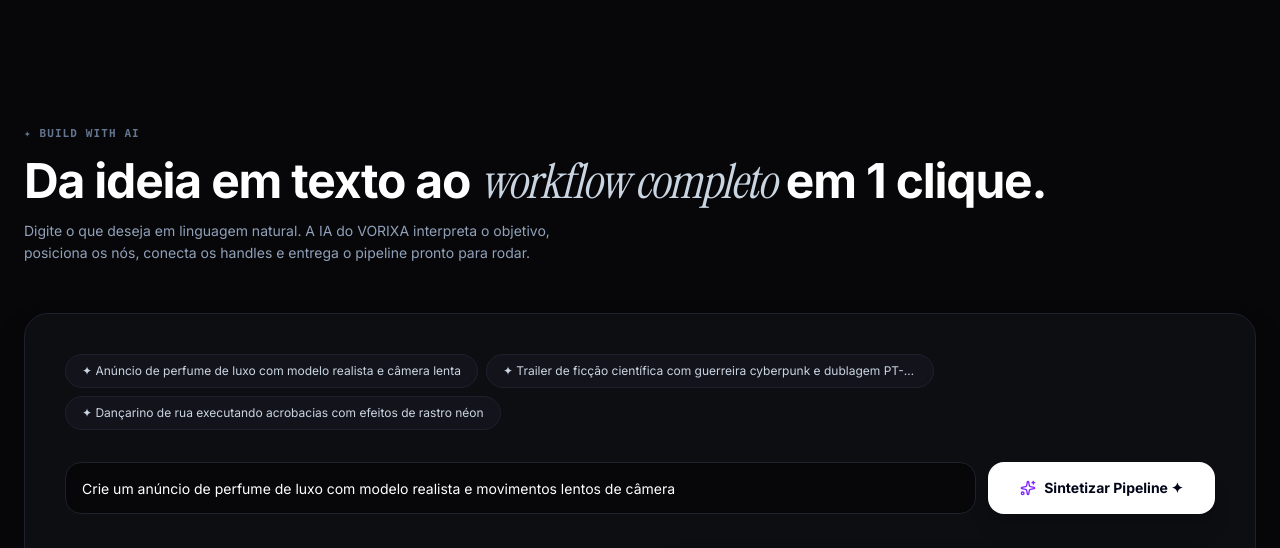
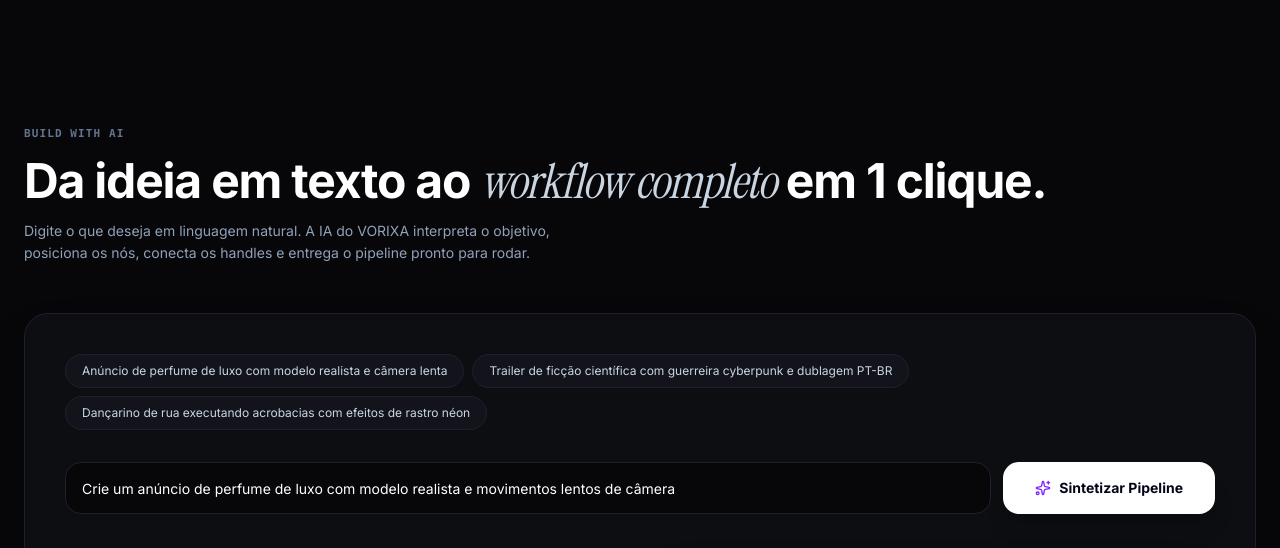
Before and after one commit to pitarf/vortixa, a Next.js app: page / in a window 1280 px wide. Shown: the part 3840-4388 px from the top of the page. Built offline with nearby package versions, Linux system fonts and the light colour scheme; no server answers.

Commit message:
style: remover caracteres de estrelas e emojis nos rotulos e textos da interface

```diff
--- a/app/dashboard/library/page.tsx
+++ b/app/dashboard/library/page.tsx
@@ -148,7 +148,7 @@ export default function LibraryPage() {
         }),
       });
 
-      toast.success("✦ Mídia carregada no VORIXA FLOW!");
+      toast.success("Mídia carregada no VORIXA FLOW!");
       router.push(`/dashboard/flow/${flow.id}`);
     } catch (e: any) {
       toast.error(e.message || "Não foi possível abrir no Flow.");
--- a/app/home2/page.tsx
+++ b/app/home2/page.tsx
@@ -222,7 +222,7 @@ export default function Home2Page() {
         <div className="text-center space-y-5 max-w-4xl mx-auto">
           <div className="inline-flex items-center gap-2 px-4 py-1.5 rounded-full bg-[#13141B] border border-violet-500/30 shadow-inner text-violet-300 text-xs font-mono font-semibold backdrop-blur-md">
             <span className="w-2 h-2 rounded-full bg-emerald-400 animate-ping" />
-            <span>✦ O Estúdio Audiovisual com IA Mais Completo do Brasil</span>
+            <span>O Estúdio Audiovisual com IA Mais Completo do Brasil</span>
           </div>
 
           <h1 className="text-4xl sm:text-5xl md:text-6xl lg:text-[64px] font-black text-white tracking-tight leading-[1.12]">
@@ -474,7 +474,7 @@ export default function Home2Page() {
               </div>
               <h4 className="text-base font-bold text-white">Defina o Visual Base (FLUX.1)</h4>
               <p className="text-xs text-slate-400 leading-relaxed">
-                Escreva o conceito ou use o assistente "✦ Build with AI". O FLUX.1 gera a imagem do personagem ou produto com iluminação de cinema e proporção exata.
+                Escreva o conceito ou use o assistente "Build with AI". O FLUX.1 gera a imagem do personagem ou produto com iluminação de cinema e proporção exata.
               </p>
             </div>
             <div className="p-3 bg-[#070709] border border-[#1E202E] rounded-xl text-[11px] font-mono text-cyan-400">
@@ -633,7 +633,7 @@ export default function Home2Page() {
       <section id="pricing" className="py-20 px-4 sm:px-6 max-w-7xl mx-auto space-y-12">
         <div className="text-center space-y-3 max-w-3xl mx-auto">
           <div className="inline-flex items-center gap-2 px-4 py-1.5 rounded-full bg-[#13141B] border border-violet-500/30 text-violet-300 text-xs font-mono font-semibold">
-            <span>✦ Planos Flexíveis em Reais</span>
+            <span>Planos Flexíveis em Reais</span>
           </div>
           <h2 className="text-3xl sm:text-4xl md:text-5xl font-bold text-white tracking-tight">
             Escolha o plano ideal para a sua produção.
--- a/components/ai/generation-layout.tsx
+++ b/components/ai/generation-layout.tsx
@@ -402,7 +402,7 @@ export function GenerationLayout({
                 className="w-full flex items-center justify-center gap-2 py-3 rounded-xl text-xs font-bold bg-gradient-to-r from-violet-600 to-indigo-600 hover:opacity-90 text-white shadow-lg shadow-violet-600/30 transition-all cursor-pointer"
               >
                 <Wand2 className="w-4 h-4 text-cyan-200" />
-                <span>✦ Aprimorar com IA e Ajustar</span>
+                <span>Aprimorar com IA e Ajustar</span>
               </button>
 
               <button
--- a/components/ai/prompt-input.tsx
+++ b/components/ai/prompt-input.tsx
@@ -74,7 +74,7 @@ export function PromptInput({
             ) : (
               <Sparkles className="w-3.5 h-3.5 text-cyan-200" />
             )}
-            <span>✦ Otimizar Prompt por IA</span>
+            <span>Otimizar Prompt por IA</span>
           </button>
         )}
       </div>
--- a/components/dashboard/DashboardShell.tsx
+++ b/components/dashboard/DashboardShell.tsx
@@ -154,7 +154,7 @@ export function DashboardShell({
       name: "Build with AI",
       href: "/dashboard/flow?mode=ai",
       icon: Sparkles,
-      badge: "✦ AI",
+      badge: "AI",
       color: "text-pink-400",
     },
   ];
--- a/components/flow/ai-builder/AIFlowBuilderModal.tsx
+++ b/components/flow/ai-builder/AIFlowBuilderModal.tsx
@@ -145,7 +145,7 @@ export function AIFlowBuilderModal() {
             </div>
             <div>
               <h3 className="text-sm font-bold text-slate-100 flex items-center gap-1.5">
-                <span>✦ Build Flow with AI</span>
+                <span>Build Flow with AI</span>
                 <span className="px-2 py-0.5 rounded-full text-[10px] font-mono bg-cyan-500/20 text-cyan-300 border border-cyan-500/40">
                   IA Generativa
                 </span>
--- a/components/flow/toolbar/FlowToolbar.tsx
+++ b/components/flow/toolbar/FlowToolbar.tsx
@@ -94,7 +94,7 @@ export const FlowToolbar = memo(function FlowToolbar({ onFitView }: { onFitView?
           className="flex items-center gap-1.5 px-3 py-1.5 rounded-xl bg-gradient-to-r from-violet-900/60 via-purple-900/40 to-cyan-900/60 hover:from-violet-900 hover:to-cyan-900 text-cyan-300 border border-cyan-500/30 text-xs font-semibold shadow-lg transition-all hover:scale-[1.02] active:scale-[0.98] cursor-pointer"
         >
           <Sparkles className="w-3.5 h-3.5 text-cyan-400" />
-          <span className="hidden sm:inline">✦ Build with AI</span>
+          <span className="hidden sm:inline">Build with AI</span>
         </button>
       </div>
 
--- a/components/landing/BuildWithAiVisual.tsx
+++ b/components/landing/BuildWithAiVisual.tsx
@@ -5,7 +5,7 @@ import Link from "next/link";
 import { Sparkles, ArrowRight, CheckCircle2, Play, Zap, Terminal } from "lucide-react";
 
 /**
- * Seção "✦ Build with AI" — Demonstração da fala ao pipeline visual.
+ * Seção "Build with AI" — Demonstração da fala ao pipeline visual.
  * Permite ao usuário digitar ou clicar em presets e ver o grafo sendo sintetizado com nós e outputs.
  */
 export function BuildWithAiVisual() {
@@ -70,7 +70,7 @@ export function BuildWithAiVisual() {
       {/* Cabeçalho */}
       <div className="space-y-2">
         <span className="text-[11px] font-mono tracking-widest text-slate-500 uppercase font-semibold block">
-          ✦ BUILD WITH AI
+          BUILD WITH AI
         </span>
         <h2 className="text-3xl sm:text-4xl md:text-5xl font-bold text-white tracking-tight leading-tight">
           Da ideia em texto ao <span className="font-serif italic font-normal text-slate-300">workflow completo</span> em 1 clique.
@@ -90,7 +90,7 @@ export function BuildWithAiVisual() {
               onClick={() => handleSimulate(p)}
               className="text-xs px-4 py-2 rounded-full bg-[#13141B] hover:bg-[#1E202E] border border-[#1E202E] text-slate-300 hover:text-white transition-all text-left cursor-pointer truncate max-w-md"
             >
-              ✦ {p}
+              {p}
             </button>
           ))}
         </div>
@@ -112,7 +112,7 @@ export function BuildWithAiVisual() {
             className="h-13 px-8 rounded-2xl bg-white hover:bg-slate-200 text-slate-950 text-xs sm:text-sm font-bold shadow-xl flex items-center justify-center gap-2 transition-all hover:scale-102 cursor-pointer"
           >
             <Sparkles className="w-4 h-4 text-violet-600" />
-            <span>{isGenerating ? "Sintetizando Grafo..." : "Sintetizar Pipeline ✦"}</span>
+            <span>{isGenerating ? "Sintetizando Grafo..." : "Sintetizar Pipeline "}</span>
           </button>
         </div>
 
--- a/components/landing/StudioCreateDemo.tsx
+++ b/components/landing/StudioCreateDemo.tsx
@@ -13,7 +13,7 @@ export function StudioCreateDemo() {
     <section id="studio" className="py-20 px-4 sm:px-6 max-w-7xl mx-auto space-y-10">
       <div className="text-center space-y-3 max-w-2xl mx-auto">
         <div className="inline-flex items-center gap-2 px-3 py-1 rounded-full bg-violet-500/10 border border-violet-500/20 text-violet-400 text-xs font-mono font-bold uppercase">
-          ✦ Unified Studio CREATE
+          Unified Studio CREATE
         </div>
         <h2 className="text-3xl md:text-5xl font-black text-white tracking-tight font-heading">
           Studio CREATE — Geração Rápida e Focada
@@ -97,7 +97,7 @@ export function StudioCreateDemo() {
           />
           <div className="absolute bottom-4 right-4 bg-[#0D0E12]/90 border border-violet-500/40 px-3.5 py-1.5 rounded-xl text-xs font-mono text-violet-300 flex items-center gap-2">
             <Zap className="h-3.5 w-3.5 text-violet-400" />
-            <span>Open in Flow ✦</span>
+            <span>Open in Flow </span>
           </div>
         </div>
       </div>
```
Also changed, not shown: app/dashboard/create/page.tsx (+6 -6 lines).
